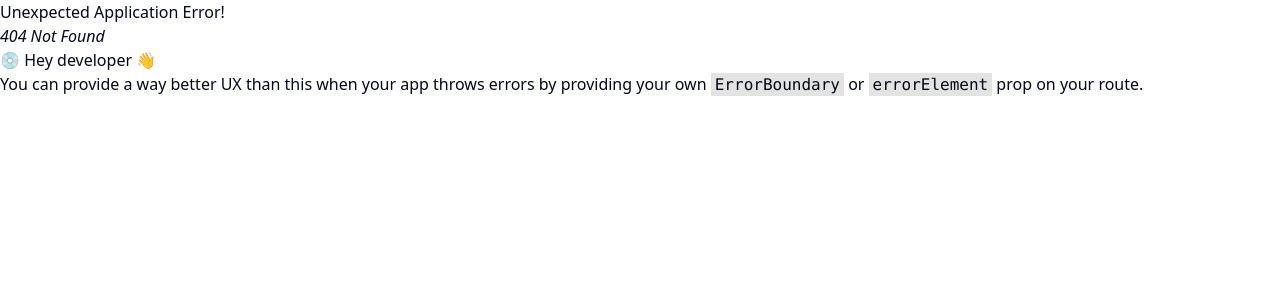
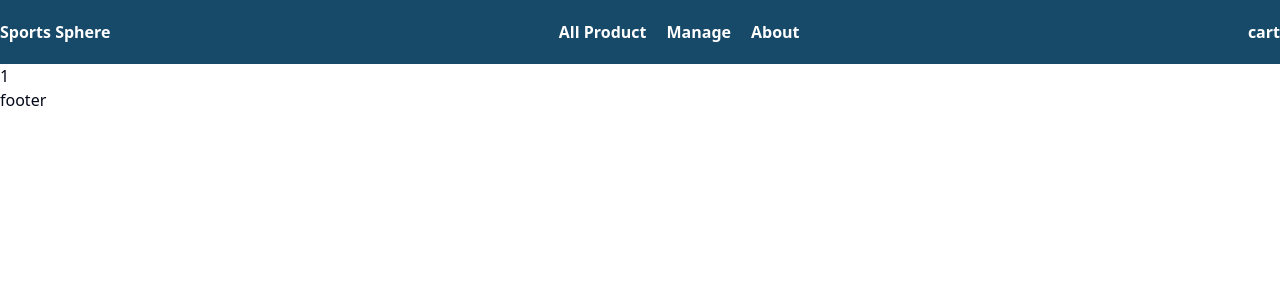
Before and after one commit to ShariarNiaj05/Sports-Sphere-Client, a React (Vite) app: page /product/1 in a window 1280 px wide. Before the commit this address had no page. Shown: the top 300 px of the page. Built offline with nearby package versions, Linux system fonts and the light colour scheme.

Commit message:
single product router setup

```diff
--- /dev/null
+++ b/src/pages/SingleProduct.tsx
@@ -0,0 +1,13 @@
+import Container from "@/components/shared/Container";
+import { useParams } from "react-router-dom";
+
+const SingleProduct = () => {
+  const { id } = useParams();
+  return (
+    <Container>
+      <div>{id}</div>
+    </Container>
+  );
+};
+
+export default SingleProduct;
--- a/src/routes/index.tsx
+++ b/src/routes/index.tsx
@@ -3,6 +3,7 @@ import About from "@/pages/About";
 import AllProduct from "@/pages/AllProduct";
 import Home from "@/pages/Home";
 import Manage from "@/pages/Manage";
+import SingleProduct from "@/pages/SingleProduct";
 import { createBrowserRouter } from "react-router-dom";
 
 const router = createBrowserRouter([
@@ -19,6 +20,10 @@ const router = createBrowserRouter([
         element: <AllProduct />,
       },
       {
+        path: "/product/:id",
+        element: <SingleProduct />,
+      },
+      {
         path: "/manage",
         element: <Manage />,
       },
```
